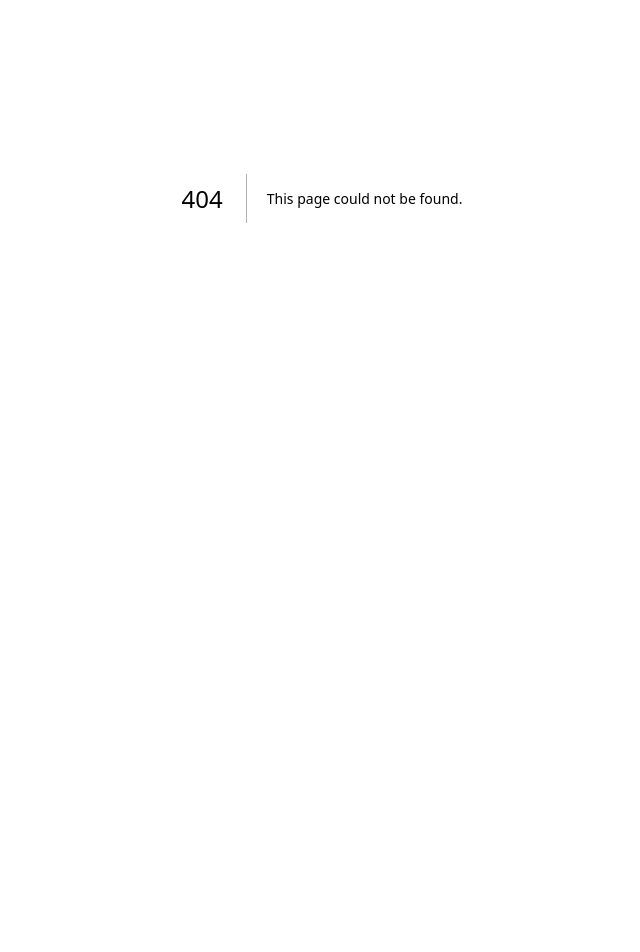
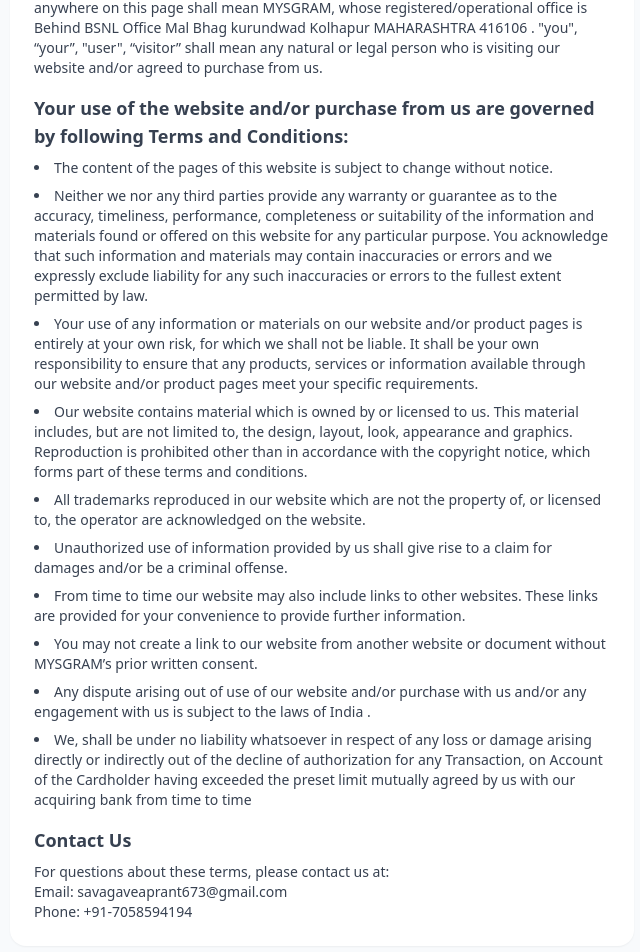
Before and after one commit to ddevguru/insta_clone, a Next.js app: page /terms in a window 1280 px wide. Before the commit this address had no page. Shown: the part 202-1154 px from the top of the page, without its empty margins (318-958 px from the left). Before the commit the page ends 800 px from the top, so only its background shows below. Built offline with nearby package versions, Linux system fonts and the light colour scheme.

Commit message:
Add files via upload

```diff
--- /dev/null
+++ b/app/cancellation-refunded/page.tsx
@@ -0,0 +1,31 @@
+"use client"
+import Navbar from "@/components/navbar"
+import Footer from "@/components/Footer"
+
+export default function CancellationRefundPolicy() {
+  return (
+    <div className="min-h-screen bg-slate-50">
+      <Navbar />
+      <div className="max-w-2xl mx-auto pt-16 px-4 sm:px-6 pb-20">
+        <h1 className="text-2xl font-bold text-gray-900 mb-6">Cancellation & Refund Policy</h1>
+        <div className="bg-white shadow-sm rounded-2xl p-6 space-y-4 text-gray-700">
+          <p className="text-sm font-semibold">Last updated on Jul 5th 2025</p>
+          <p className="text-sm">
+            No cancellations & Refunds are entertained
+          </p>
+          <section>
+            <h2 className="text-lg font-semibold">Contact Us</h2>
+            <p className="text-sm mt-2">
+              For any questions or concerns regarding cancellations or refunds, please reach out to us at:
+              <br />
+              Email: savagaveaprant673@gmail.com
+              <br />
+              Phone: +91-7058594194
+            </p>
+          </section>
+        </div>
+      </div>
+      <Footer />
+    </div>
+  )
+}
--- /dev/null
+++ b/app/shipping-delivery/page.tsx
@@ -0,0 +1,33 @@
+"use client"
+import Navbar from "@/components/navbar"
+import Footer from "@/components/Footer"
+
+export default function ShippingDeliveryPolicy() {
+  return (
+    <div className="min-h-screen bg-slate-50">
+      <Navbar />
+      <div className="max-w-2xl mx-auto pt-16 px-4 sm:px-6 pb-20">
+        <h1 className="text-2xl font-bold text-gray-900 mb-6">Shipping & Delivery Policy</h1>
+        <div className="bg-white shadow-sm rounded-2xl p-6 space-y-4 text-gray-700">
+          <p className="text-sm text-gray-500">Last updated on Jul 5th, 2025</p>
+          <section>
+            <p className="text-sm">
+              Shipping is not applicable for business.
+            </p>
+          </section>
+          <section>
+            <h2 className="text-lg font-semibold">Contact Us</h2>
+            <p className="text-sm mt-2">
+              For any questions regarding shipping or delivery, please reach out to us at:
+              <br />
+              Email: savagaveaprant673@gmail.com
+              <br />
+              Phone: +91-7058594194
+            </p>
+          </section>
+        </div>
+      </div>
+      <Footer />
+    </div>
+  )
+}
--- /dev/null
+++ b/app/terms/page.tsx
@@ -0,0 +1,46 @@
+"use client"
+import Navbar from "@/components/navbar"
+import Footer from "@/components/Footer"
+
+export default function Terms() {
+  return (
+    <div className="min-h-screen bg-slate-50">
+      <Navbar />
+      <div className="max-w-2xl mx-auto pt-16 px-4 sm:px-6 pb-20">
+        <h1 className="text-2xl font-bold text-gray-900 mb-6">Terms & Conditions</h1>
+        <div className="bg-white shadow-sm rounded-2xl p-6 space-y-4 text-gray-700">
+          <p className="text-sm font-semibold">Last updated on Jul 5th 2025</p>
+          <p className="text-sm">
+            For the purpose of these Terms and Conditions, The term "we", "us", "our" used anywhere on this page shall mean MYSGRAM, whose registered/operational office is Behind BSNL Office Mal Bhag kurundwad Kolhapur MAHARASHTRA 416106 . "you", “your”, "user", “visitor” shall mean any natural or legal person who is visiting our website and/or agreed to purchase from us.
+          </p>
+          <section>
+            <h2 className="text-lg font-semibold">Your use of the website and/or purchase from us are governed by following Terms and Conditions:</h2>
+            <ul className="list-disc list-inside text-sm space-y-2 mt-2">
+              <li>The content of the pages of this website is subject to change without notice.</li>
+              <li>Neither we nor any third parties provide any warranty or guarantee as to the accuracy, timeliness, performance, completeness or suitability of the information and materials found or offered on this website for any particular purpose. You acknowledge that such information and materials may contain inaccuracies or errors and we expressly exclude liability for any such inaccuracies or errors to the fullest extent permitted by law.</li>
+              <li>Your use of any information or materials on our website and/or product pages is entirely at your own risk, for which we shall not be liable. It shall be your own responsibility to ensure that any products, services or information available through our website and/or product pages meet your specific requirements.</li>
+              <li>Our website contains material which is owned by or licensed to us. This material includes, but are not limited to, the design, layout, look, appearance and graphics. Reproduction is prohibited other than in accordance with the copyright notice, which forms part of these terms and conditions.</li>
+              <li>All trademarks reproduced in our website which are not the property of, or licensed to, the operator are acknowledged on the website.</li>
+              <li>Unauthorized use of information provided by us shall give rise to a claim for damages and/or be a criminal offense.</li>
+              <li>From time to time our website may also include links to other websites. These links are provided for your convenience to provide further information.</li>
+              <li>You may not create a link to our website from another website or document without MYSGRAM’s prior written consent.</li>
+              <li>Any dispute arising out of use of our website and/or purchase with us and/or any engagement with us is subject to the laws of India .</li>
+              <li>We, shall be under no liability whatsoever in respect of any loss or damage arising directly or indirectly out of the decline of authorization for any Transaction, on Account of the Cardholder having exceeded the preset limit mutually agreed by us with our acquiring bank from time to time</li>
+            </ul>
+          </section>
+          <section>
+            <h2 className="text-lg font-semibold">Contact Us</h2>
+            <p className="text-sm mt-2">
+              For questions about these terms, please contact us at:
+              <br />
+              Email: savagaveaprant673@gmail.com
+              <br />
+              Phone: +91-7058594194
+            </p>
+          </section>
+        </div>
+      </div>
+      <Footer />
+    </div>
+  )
+}
```
